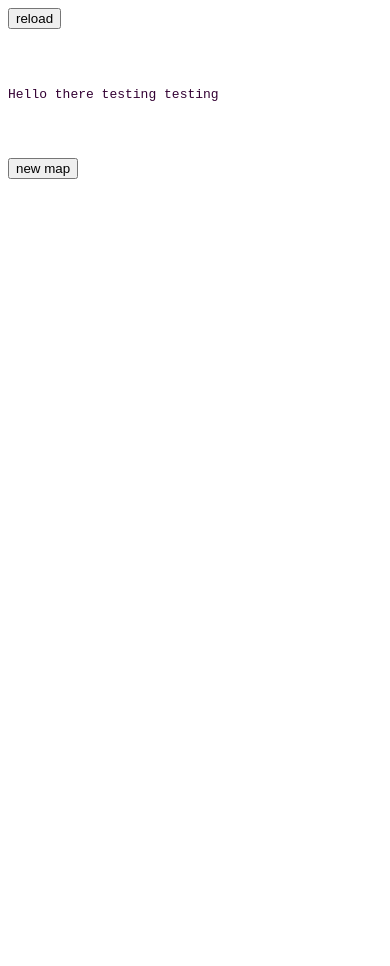
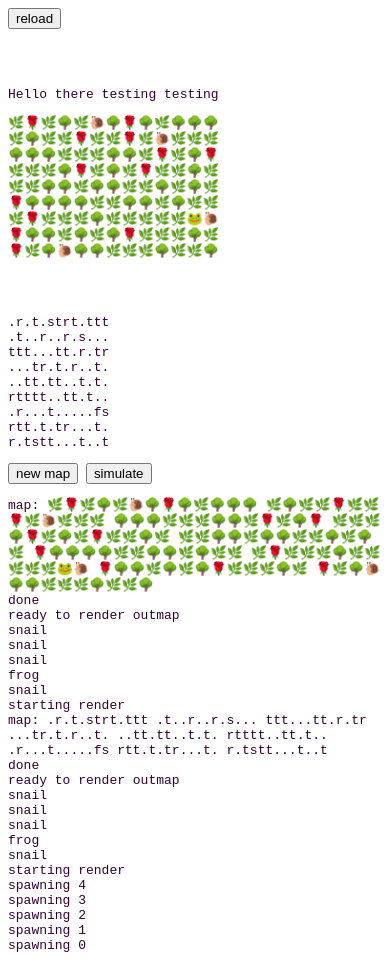
Before and after one commit to ChrisLHall/TTown, a plain HTML site: page index.html in a window 390 px wide. Both pictures are taken after a click on the button "new map". Before the commit the page ends 844 px from the top, so only its background shows below. Drawn offline with Linux system fonts and the light colour scheme.

Commit message:
Animals spawn and move around with the Simulate button

```diff
--- a/index.html
+++ b/index.html
@@ -12,6 +12,7 @@ Hello there testing testing
 <br><br>
 <p id="map"></p>
 <input type="button" value="new map" onclick="newMap()" />
+<input type="button" value="simulate" onclick="doSimulate()" />
 <p id="DEBUGTEXT">
 </p>
 <script type="text/javascript" src="ttownbot.js"></script>
@@ -21,6 +22,15 @@ var map = []
 var objects = []
 function newMap() {
   map = initMap()
+  objects = []
+  spawnAnimals(objects, 5)
+  renderCurrent()
+}
+function doSimulate() {
+  simulate(objects)
+  renderCurrent()
+}
+function renderCurrent() {
   var reg = render(false, map, objects)
   var emo = render(true, map, objects)
   document.getElementById("map").innerText = reg
--- a/ttownbot.js
+++ b/ttownbot.js
@@ -1,4 +1,7 @@
 function listRand(list) { return list[Math.floor(Math.random() * list.length)] }
+function clamp(num, min, max) {
+  return Math.min(Math.max(num, min), max);
+};
 
 var WIDTH = 13
 var HEIGHT = 9
@@ -7,7 +10,7 @@ function initMap() {
   var map = []
   for (var row = 0; row < HEIGHT; row++) {
     var rowList = []
-    for (var col = 0; col < HEIGHT; col++) {
+    for (var col = 0; col < WIDTH; col++) {
       var rand = Math.random()
       var tile = "."
       if (rand < .1) {
@@ -28,14 +31,17 @@ function generateLake(map) {
 
 function spawnAnimals(objects, num) {
   for (var j = 0; j < num; j++) {
+    console.log("spawning " + j)
     var type = listRand(Animal.spawnTypes)
-    var animal = new Animal(Math.floor(Math.random() * WIDTH), Math.floor(Math.random() * HEIGHT, type)
+    var animal = new Animal(Math.floor(Math.random() * WIDTH), Math.floor(Math.random() * HEIGHT), type)
     objects.push(animal)
   }
 }
 
-function simulate() {
-
+function simulate(objects) {
+  for (var o = 0; o < objects.length; o++) {
+    objects[o].simulate()
+  }
 }
 
 var EMOJI_SUBS = {
@@ -45,19 +51,40 @@ var EMOJI_SUBS = {
 }
 
 function render(isEmoji, map, objects) {
-  // todn make a temp map first
-  var out = ""
+  console.log("starting render")
+  var outMap = []
   for (var row = 0; row < map.length; row++) {
     var rowList = map[row]
+    var outMapRow = []
     for (var col = 0; col < rowList.length; col++) {
       var tile = rowList[col]
-      out += (isEmoji ? EMOJI_SUBS[tile] : tile)
+      outMapRow.push(isEmoji ? EMOJI_SUBS[tile] : tile);
+    }
+    outMap.push(outMapRow)
+  }
+
+  for (var o = 0; o < objects.length; o++) {
+    var obj = objects[o]
+    console.log(obj.type)
+    if (obj.y >= 0 && obj.y < map.length) {
+      var outMapRow = outMap[obj.y]
+      if (obj.x >= 0 && obj.x < outMapRow.length) {
+        outMapRow[obj.x] = isEmoji ? obj.info.emoji : obj.info.text
+      }
+    }
+  }
+
+  console.log("ready to render outmap")
+  var out = ""
+  for (var row = 0; row < outMap.length; row++) {
+    var outMapRow = outMap[row]
+    for (var c = 0; c < outMapRow.length; c++) {
+      out += outMapRow[c]
     }
     out += "\n"
   }
-
-  //todo objects
-
+  console.log("done")
+  console.log("map: " + out)
   return out
 }
 
@@ -69,7 +96,12 @@ var Animal = function(x, y, type) {
 }
 
 Animal.prototype.simulate = function() {
-  // todo
+  if (Math.random() < .3) {
+    var dx = -this.info.speed + Math.floor(Math.random() * (2 * this.info.speed + 1))
+    var dy = -this.info.speed + Math.floor(Math.random() * (2 * this.info.speed + 1))
+    this.x = clamp(this.x + dx, 0, WIDTH - 1)
+    this.y = clamp(this.y + dy, 0, HEIGHT - 1)
+  }
 }
 
 Animal.types = {
```
